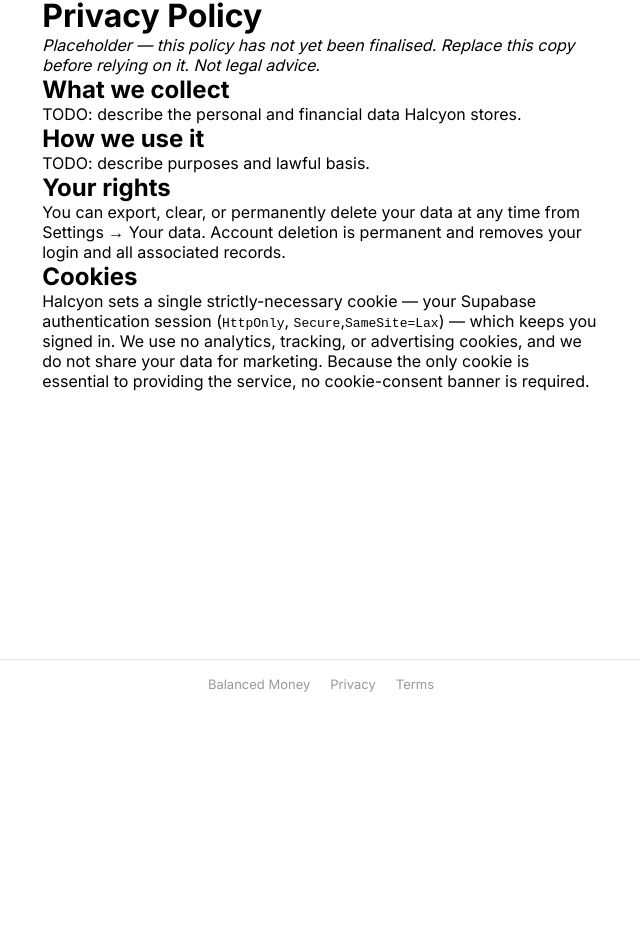
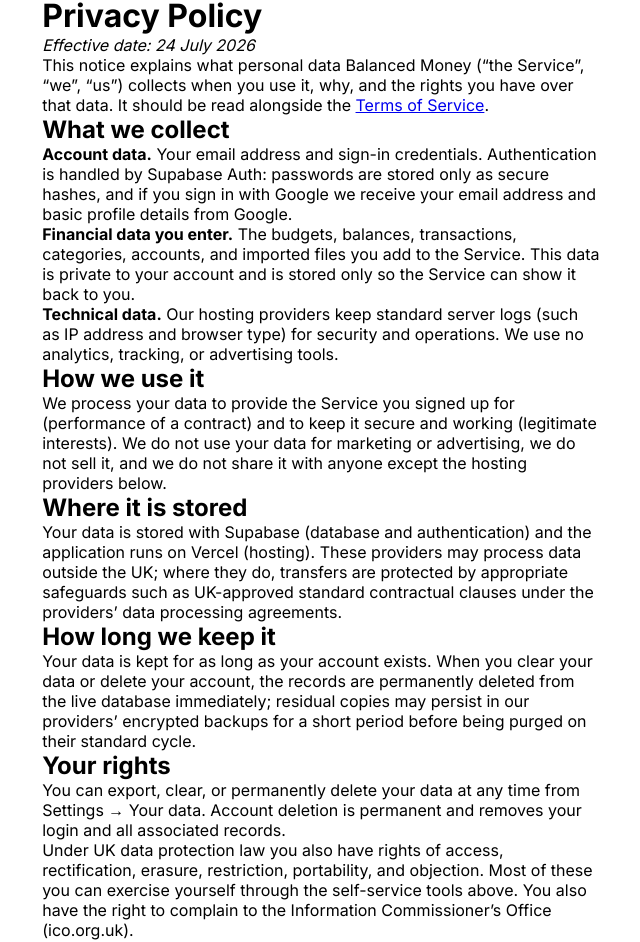
Before and after one commit to JRRS1982/halcyon, a Next.js app: page /privacy in a window 1280 px wide. Shown: the part 92-1034 px from the top of the page, without its empty margins (319-959 px from the left). Before the commit the page ends 800 px from the top, so only its background shows below. Built offline with nearby package versions, Linux system fonts and the light colour scheme; no server answers.

Commit message:
feat/privacy-notice: replace placeholder privacy policy with full notice
Co-Authored-By: Claude Fable 5 <noreply@anthropic.com>

```diff
--- a/src/app/privacy/page.tsx
+++ b/src/app/privacy/page.tsx
@@ -1,4 +1,4 @@
-export const metadata = { title: "Privacy — Halcyon" };
+export const metadata = { title: "Privacy Policy — Balanced Money" };
 
 export default function PrivacyPage() {
   return (
@@ -7,34 +7,90 @@ export default function PrivacyPage() {
     >
       <h1>Privacy Policy</h1>
       <p>
-        <em>
-          Placeholder — this policy has not yet been finalised. Replace this
-          copy before relying on it. Not legal advice.
-        </em>
+        <em>Effective date: 24 July 2026</em>
+      </p>
+      <p>
+        This notice explains what personal data Balanced Money (&ldquo;the
+        Service&rdquo;, &ldquo;we&rdquo;, &ldquo;us&rdquo;) collects when you
+        use it, why, and the rights you have over that data. It should be read
+        alongside the <a href="/terms">Terms of Service</a>.
       </p>
 
       <h2>What we collect</h2>
-      <p>TODO: describe the personal and financial data Halcyon stores.</p>
+      <p>
+        <strong>Account data.</strong> Your email address and sign-in
+        credentials. Authentication is handled by Supabase Auth: passwords are
+        stored only as secure hashes, and if you sign in with Google we receive
+        your email address and basic profile details from Google.
+      </p>
+      <p>
+        <strong>Financial data you enter.</strong> The budgets, balances,
+        transactions, categories, accounts, and imported files you add to the
+        Service. This data is private to your account and is stored only so the
+        Service can show it back to you.
+      </p>
+      <p>
+        <strong>Technical data.</strong> Our hosting providers keep standard
+        server logs (such as IP address and browser type) for security and
+        operations. We use no analytics, tracking, or advertising tools.
+      </p>
 
       <h2>How we use it</h2>
-      <p>TODO: describe purposes and lawful basis.</p>
+      <p>
+        We process your data to provide the Service you signed up for
+        (performance of a contract) and to keep it secure and working
+        (legitimate interests). We do not use your data for marketing or
+        advertising, we do not sell it, and we do not share it with anyone
+        except the hosting providers below.
+      </p>
+
+      <h2>Where it is stored</h2>
+      <p>
+        Your data is stored with Supabase (database and authentication) and the
+        application runs on Vercel (hosting). These providers may process data
+        outside the UK; where they do, transfers are protected by appropriate
+        safeguards such as UK-approved standard contractual clauses under the
+        providers&rsquo; data processing agreements.
+      </p>
+
+      <h2>How long we keep it</h2>
+      <p>
+        Your data is kept for as long as your account exists. When you clear
+        your data or delete your account, the records are permanently deleted
+        from the live database immediately; residual copies may persist in our
+        providers&rsquo; encrypted backups for a short period before being
+        purged on their standard cycle.
+      </p>
 
       <h2>Your rights</h2>
       <p>
         You can export, clear, or permanently delete your data at any time from
-        Settings → Your data. Account deletion is permanent and removes your
-        login and all associated records.
+        Settings &rarr; Your data. Account deletion is permanent and removes
+        your login and all associated records.
+      </p>
+      <p>
+        Under UK data protection law you also have rights of access,
+        rectification, erasure, restriction, portability, and objection. Most of
+        these you can exercise yourself through the self-service tools above.
+        You also have the right to complain to the Information
+        Commissioner&rsquo;s Office (ico.org.uk).
       </p>
 
       <h2>Cookies</h2>
       <p>
-        Halcyon sets a single strictly-necessary cookie — your Supabase
+        Balanced Money sets a single strictly-necessary cookie — your Supabase
         authentication session (<code>HttpOnly</code>, <code>Secure</code>,
         <code>SameSite=Lax</code>) — which keeps you signed in. We use no
         analytics, tracking, or advertising cookies, and we do not share your
         data for marketing. Because the only cookie is essential to providing
         the service, no cookie-consent banner is required.
       </p>
+
+      <h2>Changes to this notice</h2>
+      <p>
+        We may update this notice from time to time. Changes take effect when
+        the updated notice is posted on this page with a new effective date.
+      </p>
     </main>
   );
 }
```
